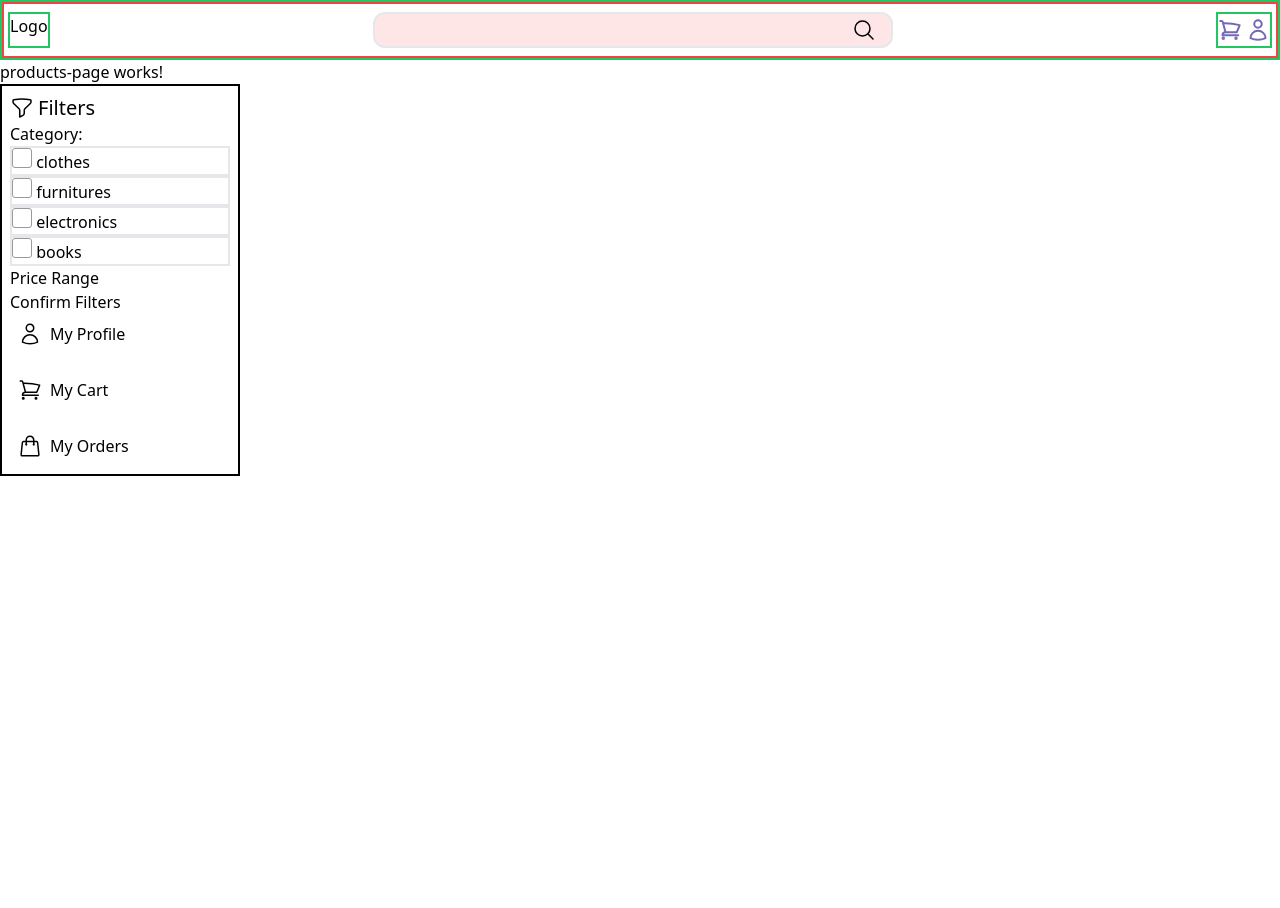
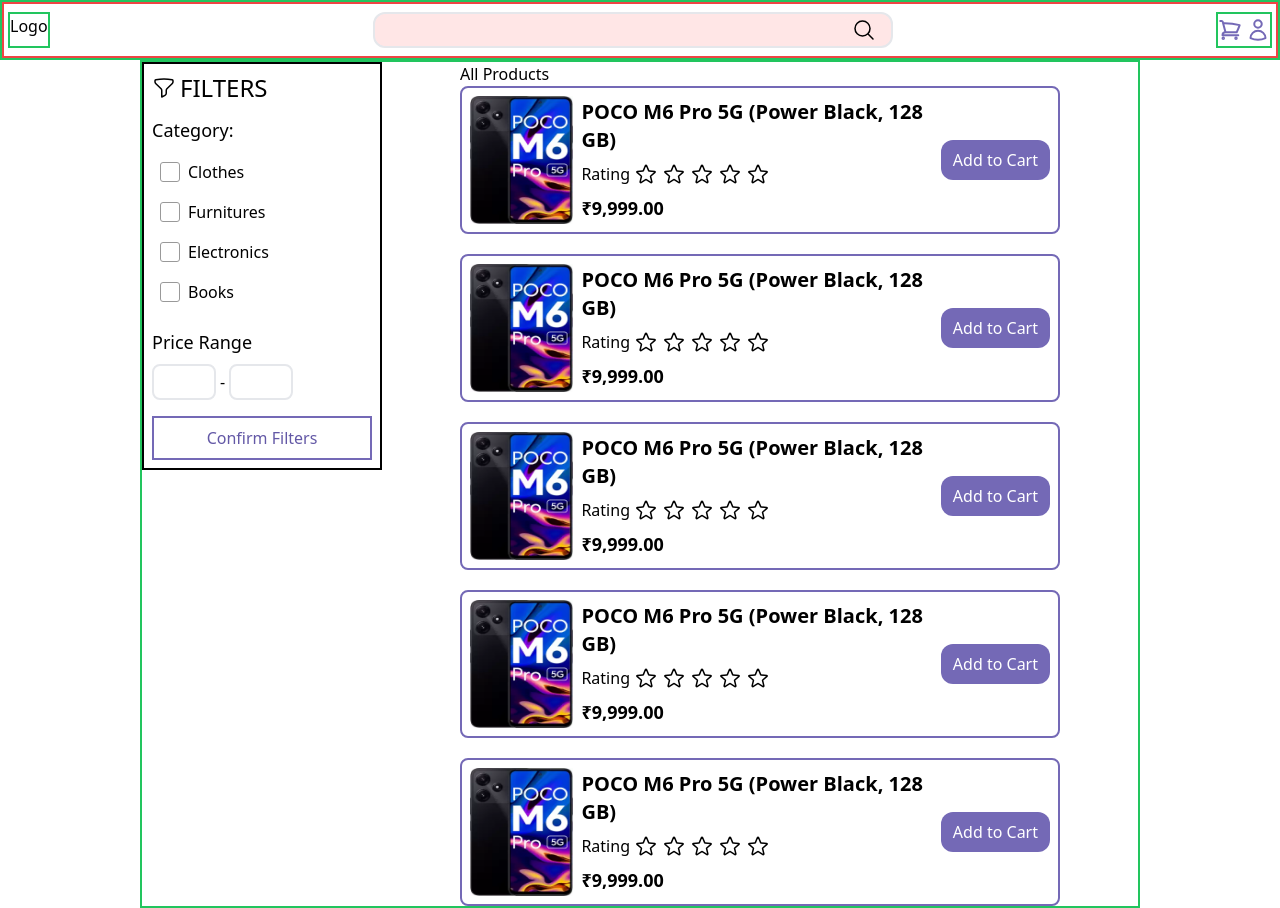
Before and after one commit to Ankan-Basu/shopping-app-ey, an Angular app: page / in a window 1280 px wide. Before the commit the page ends 800 px from the top, so only its background shows below. Built offline with nearby package versions, Linux system fonts and the light colour scheme.

Commit message:
Creating products filter

```diff
--- a/src/app/components/base-components/products-filter/products-filter.component.html
+++ b/src/app/components/base-components/products-filter/products-filter.component.html
@@ -6,32 +6,34 @@
             </svg>
 
         </span>
-        <h3 class="text-xl">
-        Filters
+        <h3 class="text-2xl">
+        {{'Filters' | uppercase}}
     </h3>
     </div>
 
+    <div class="flex flex-col gap-4 mt-3">
     <div>
-        <h4>
+        <h4 class="text-lg mb-2">
             Category:
         </h4>
-        <ul>
-
-            <li class="border-2" *ngFor="let category of getCategories()">
+        <ul class="flex flex-col /gap-2">
+            <li *ngFor="let category of getCategories()" class="p-2 /border-2 /border-black flex flex-row items-center gap-2">
                 <input type="checkbox" (click)="selectCategory(category)"/>
-                {{category}}
+                {{category | titlecase}}
 
             </li>
         </ul>
     </div>
 
     <div *ngIf="isCategorySelected()">
-        Sub Category
+        <h5 class="text-lg mb-2">
+            Sub Category
+        </h5>
 
-        <div *ngFor="let selecCat of getSubCategoryOf()">
+        <div *ngFor="let selecCat of getSubCategoryOf()" >
             <ul *ngFor="let subCat of categories[selecCat]">
-                <li>
-                    <input type="checkbox" />
+                <li class="p-2 /border-2 /border-black flex flex-row items-center gap-2">
+                    <input type="checkbox" (click)="selectSubCategory(selecCat, subCat)"/>
                     {{subCat}}
                 </li>
             </ul>
@@ -39,40 +41,17 @@
     </div>
 
     <div>
-        Price Range
+        <h4 class="text-lg mb-2">
+            Price Range
+        </h4>
+        <div class="flex flex-row items-center gap-1">
+            <input type="number" class="w-16 border-2 p-1 rounded-lg"/>
+            <span>-</span>
+            <input type="number" class="w-16 border-2 p-1 rounded-lg"/>
+        </div>
     </div>
 
     <div>
-        <button>Confirm Filters</button>
+        <button class="w-full border-2 border-primary hover:bg-primary hover:text-white p-2 text-primary2" (click)="confirmFilter()">Confirm Filters</button>
     </div>
-    <ul class="flex flex-col gap-4">
-        <li class="/border-2 /border-red-400 hover:bg-secondary2 p-2 rounded-lg flex flex-row items-center gap-2">
-            <span>
-                <svg xmlns="http://www.w3.org/2000/svg" fill="none" viewBox="0 0 24 24" stroke-width="1.5" stroke="currentColor" class="w-6 h-6">
-                    <path stroke-linecap="round" stroke-linejoin="round" d="M15.75 6a3.75 3.75 0 1 1-7.5 0 3.75 3.75 0 0 1 7.5 0ZM4.501 20.118a7.5 7.5 0 0 1 14.998 0A17.933 17.933 0 0 1 12 21.75c-2.676 0-5.216-.584-7.499-1.632Z" />
-                  </svg>
-            </span>
-           <span>My Profile</span>
-        </li>
-        <li class="/border-2 /border-red-400 hover:bg-secondary2 p-2 rounded-lg flex flex-row items-center gap-2">
-            <span>
-                <svg xmlns="http://www.w3.org/2000/svg" fill="none" viewBox="0 0 24 24" stroke-width="1.5" stroke="currentColor" class="w-6 h-6">
-                    <path stroke-linecap="round" stroke-linejoin="round" d="M2.25 3h1.386c.51 0 .955.343 1.087.835l.383 1.437M7.5 14.25a3 3 0 0 0-3 3h15.75m-12.75-3h11.218c1.121-2.3 2.1-4.684 2.924-7.138a60.114 60.114 0 0 0-16.536-1.84M7.5 14.25 5.106 5.272M6 20.25a.75.75 0 1 1-1.5 0 .75.75 0 0 1 1.5 0Zm12.75 0a.75.75 0 1 1-1.5 0 .75.75 0 0 1 1.5 0Z" />
-                  </svg>
-            </span>
-            <span>
-                My Cart
-            </span>
-            </li>
-        <li class="/border-2 /border-red-400 hover:bg-secondary2 p-2 rounded-lg flex flex-row items-center gap-2">
-            <span>
-                <svg xmlns="http://www.w3.org/2000/svg" fill="none" viewBox="0 0 24 24" stroke-width="1.5" stroke="currentColor" class="w-6 h-6">
-                    <path stroke-linecap="round" stroke-linejoin="round" d="M15.75 10.5V6a3.75 3.75 0 1 0-7.5 0v4.5m11.356-1.993 1.263 12c.07.665-.45 1.243-1.119 1.243H4.25a1.125 1.125 0 0 1-1.12-1.243l1.264-12A1.125 1.125 0 0 1 5.513 7.5h12.974c.576 0 1.059.435 1.119 1.007ZM8.625 10.5a.375.375 0 1 1-.75 0 .375.375 0 0 1 .75 0Zm7.5 0a.375.375 0 1 1-.75 0 .375.375 0 0 1 .75 0Z" />
-                  </svg>
-            </span>
-            <span>My Orders
-            </span>
-            </li>
-    </ul>
-
 </div>
--- a/src/app/components/base-components/products-filter/products-filter.component.ts
+++ b/src/app/components/base-components/products-filter/products-filter.component.ts
@@ -1,5 +1,6 @@
 import { CommonModule } from '@angular/common';
-import { Component } from '@angular/core';
+import { Component, Output, EventEmitter } from '@angular/core';
+import { IProductsFilter } from '../../../interfaces/iproducts-filter';
 
 @Component({
   selector: 'app-products-filter',
@@ -9,6 +10,8 @@
   styleUrl: './products-filter.component.css'
 })
 export class ProductsFilterComponent {
+  @Output() categorySelected = new EventEmitter<IProductsFilter>()
+
   categories: ICategories = {
     clothes: ['Men\'s Wear', 'Women\'s Wear', 'Kid\'s Wear'],
     furnitures: ['Dining Tables', 'Chairs', 'Cupboards'],
@@ -23,15 +26,57 @@
     books: false
   };
 
+  selected2: IProductsFilter = {
+    clothes: {
+      masterCategory: false,
+      'Men\'s Wear': false,
+      'Women\'s Wear': false,
+      'Kid\'s Wear': false
+    },
+    furnitures: {
+      masterCategory: false,
+      'Dining Tables': false,
+      'Chairs': false,
+      'Cupboards': false
+    },
+    electronics: {
+      masterCategory: false,
+      'Mobiles': false,
+      'Tablets': false,
+      'Laptops': false,
+      'Smart Watches': false
+    },
+    books: {
+      masterCategory: false,
+      'Fiction': false,
+      'Biography': false,
+      'Thriller': false
+    },
+    price: [undefined, undefined]
+  }
+
   getCategories(): CategoryType[] {
     let keys: CategoryType[] = Object.keys(this.categories) as CategoryType[];
     return keys
   }
 
-  selectCategory(category: 'clothes'|'furnitures'|'electronics'|'books'): void {
+  selectCategory(category: CategoryType): void {
     console.log(`Selected ${category}`);
-    this.selected = {...this.selected, [category]: !this.selected[category]};
-    console.log(this.selected);
+    this.selected = { ...this.selected, [category]: !this.selected[category] };
+    // console.log(this.selected);
+
+    this.selected2[category].masterCategory = !this.selected2[category].masterCategory;
+
+    console.log(this.selected2);
+    // this.categorySelected.emit(category);
+  }
+
+
+  selectSubCategory(category: CategoryType, subcategory: string) {
+    console.log('Category', category);
+    this.selected2[category][subcategory] = !this.selected2[category][subcategory]
+
+    console.log(this.selected2);
   }
 
   getSubCategoryOf(): CategoryType[] {
@@ -39,15 +84,11 @@
   }
 
   isCategorySelected(): boolean {
-    // let isSelected = false;
-    // for (let category in this.selected) {
-    //   if (this.selected[category as CategoryType]) {
-    //     isSelected = true;
-    //     break;
-    //   }
-    // }
-    // return isSelected;
     return Object.values(this.selected).some(value => value);
+  }
+
+  confirmFilter() {
+    this.categorySelected.emit(this.selected2)
   }
 }
 
@@ -58,6 +99,47 @@
   books: string[]
 }
 
-type CategoryType = 'clothes'|'furnitures'|'electronics'|'books';
+type CategoryType = 'clothes' | 'furnitures' | 'electronics' | 'books';
 
 const categories: CategoryType[] = ['clothes', 'furnitures', 'electronics', 'books'];
+
+// interface IProductsFilter {
+//   clothes: IClothSubCat,
+//   furnitures: IFurnituresSubCat,
+//   electronics: IElectronicsSubCat,
+//   books: IBooksSubCat,
+//   price: [number | undefined, number | undefined]
+// }
+
+// interface IClothSubCat {
+//   masterCategory: boolean,
+//   'Men\'s Wear': boolean,
+//     'Women\'s Wear': boolean,
+//     'Kid\'s Wear': boolean,
+//     [key: string]: boolean
+// }
+
+// interface IFurnituresSubCat {
+//   masterCategory: boolean,
+//     'Dining Tables': boolean,
+//     'Chairs': boolean,
+//     'Cupboards': boolean,
+//     [key: string]: boolean
+// }
+
+// interface IElectronicsSubCat {
+//   masterCategory: boolean,
+//   'Mobiles': boolean,
+//   'Tablets': boolean,
+//   'Laptops': boolean,
+//   'Smart Watches': boolean,
+//   [key: string]: boolean
+// }
+
+// interface IBooksSubCat {
+//     masterCategory: boolean,
+//     'Fiction': boolean,
+//     'Biography': boolean,
+//     'Thriller': boolean,
+//     [key: string]: boolean
+//   }
--- a/src/app/components/pages/products-page/products-page.component.html
+++ b/src/app/components/pages/products-page/products-page.component.html
@@ -1,2 +1,21 @@
-<p>products-page works!</p>
-<app-products-filter></app-products-filter>
+<div class="border-2 border-green-500 flex flex-row justify-between w-1000px m-auto">
+    <div>
+    <div class="sticky top-4">
+        <app-products-filter (categorySelected)="updateFilters($event)"></app-products-filter>
+    </div>
+</div>
+<div>
+    <h2>All Products</h2>
+    <div class="flex flex-col gap-5">
+<div *ngFor="let _ of [1,2,3,4,5]">
+   <app-product-list-item></app-product-list-item>
+</div>
+</div>
+</div>
+
+<div>
+    <!-- <div class="sticky top-4">
+<app-cart-bill></app-cart-bill>
+</div> -->
+</div>
+</div>
--- a/src/app/components/pages/products-page/products-page.component.ts
+++ b/src/app/components/pages/products-page/products-page.component.ts
@@ -1,13 +1,19 @@
 import { Component } from '@angular/core';
 import { ProductsFilterComponent } from '../../base-components/products-filter/products-filter.component';
+import { ProductListItemComponent } from '../../base-components/product-list-item/product-list-item.component';
+import { CommonModule } from '@angular/common';
+import { IProductsFilter } from '../../../interfaces/iproducts-filter';
 
 @Component({
   selector: 'app-products-page',
   standalone: true,
-  imports: [ProductsFilterComponent],
+  imports: [ProductsFilterComponent, ProductListItemComponent, CommonModule],
   templateUrl: './products-page.component.html',
   styleUrl: './products-page.component.css'
 })
 export class ProductsPageComponent {
+  updateFilters(category: IProductsFilter) {
+    console.log('In parent', category);
+  }
 
 }
--- /dev/null
+++ b/src/app/interfaces/iproducts-filter.ts
@@ -0,0 +1,44 @@
+// export interface IProductsFilter {
+// }
+
+
+export interface IProductsFilter {
+    clothes: IClothSubCat,
+    furnitures: IFurnituresSubCat,
+    electronics: IElectronicsSubCat,
+    books: IBooksSubCat,
+    price: [number | undefined, number | undefined]
+  }
+
+  interface IClothSubCat {
+    masterCategory: boolean,
+    'Men\'s Wear': boolean,
+      'Women\'s Wear': boolean,
+      'Kid\'s Wear': boolean,
+      [key: string]: boolean
+  }
+
+  interface IFurnituresSubCat {
+    masterCategory: boolean,
+      'Dining Tables': boolean,
+      'Chairs': boolean,
+      'Cupboards': boolean,
+      [key: string]: boolean
+  }
+
+  interface IElectronicsSubCat {
+    masterCategory: boolean,
+    'Mobiles': boolean,
+    'Tablets': boolean,
+    'Laptops': boolean,
+    'Smart Watches': boolean,
+    [key: string]: boolean
+  }
+
+  interface IBooksSubCat {
+      masterCategory: boolean,
+      'Fiction': boolean,
+      'Biography': boolean,
+      'Thriller': boolean,
+      [key: string]: boolean
+    }
```
Lines whose indentation alone changed are shown as unchanged.
